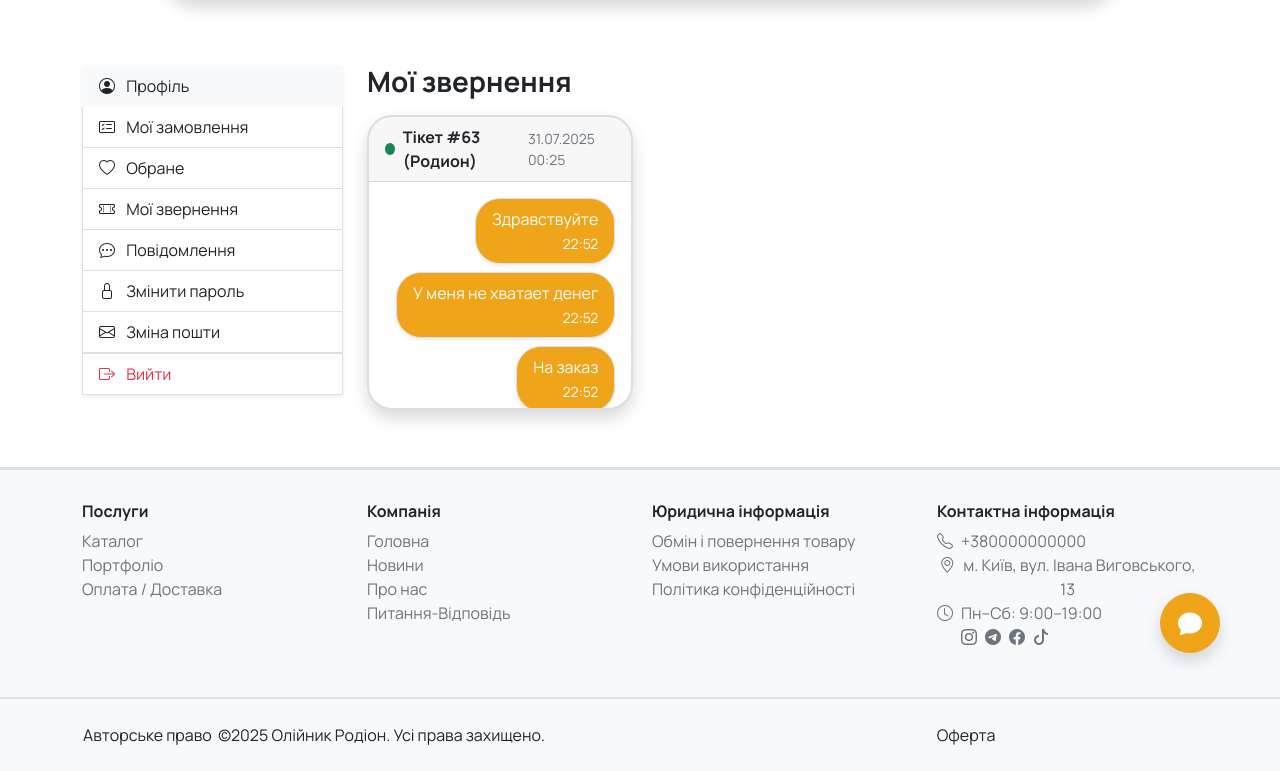
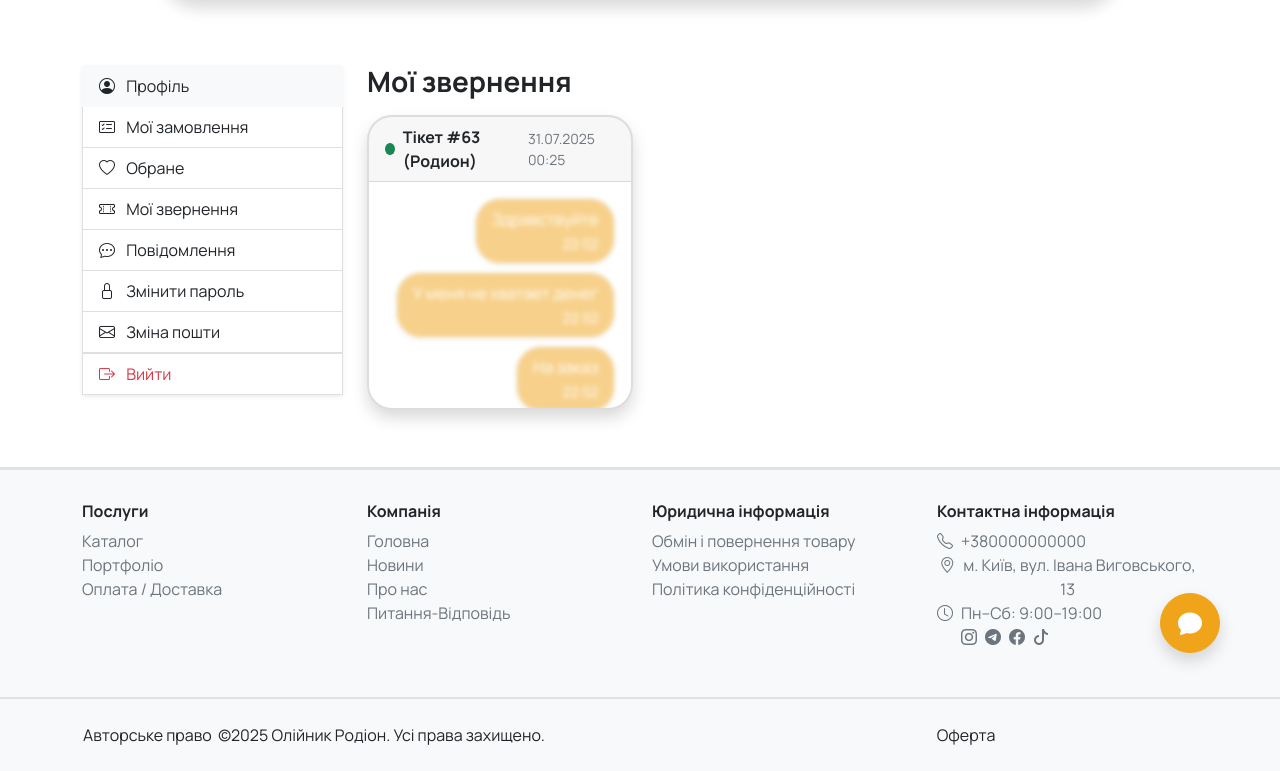
Before and after one commit to KyryloOleynik/Typography_site, a Django app: page /account/tickets/ in a window 1280 px wide. Shown: the part 87-858 px from the top of the page. Run offline with Django 5.2, Linux system fonts and the light colour scheme; a user stored in the database is signed in; data comes from the database, SQL or seed files in the repository; both versions use the stored data as it was after the commit; some libraries are stand-ins or nearby versions.

Commit message:
Доделан просмотр тикетов

```diff
--- a/templates/users/my_tickets.html
+++ b/templates/users/my_tickets.html
@@ -28,7 +28,7 @@
                 {% endif %}
               </div>
 
-              <div class="card-body d-flex flex-column gap-2">
+              <div class="card-body d-flex flex-column gap-2" style="filter: blur(2px); opacity: 0.5;">
                 {% for message in ticket.messages.all %}
                 <div class="ticket-message w-fit-content rounded-custom p-2 px-3 list-group-item border shadow-sm {% if message.user != request.user %}bg-light text-dark{% else %}bg-orange text-white align-self-end{% endif %}">
                   <div>{{ message.message }}</div>
```
Also changed, not shown: db.sqlite3.
